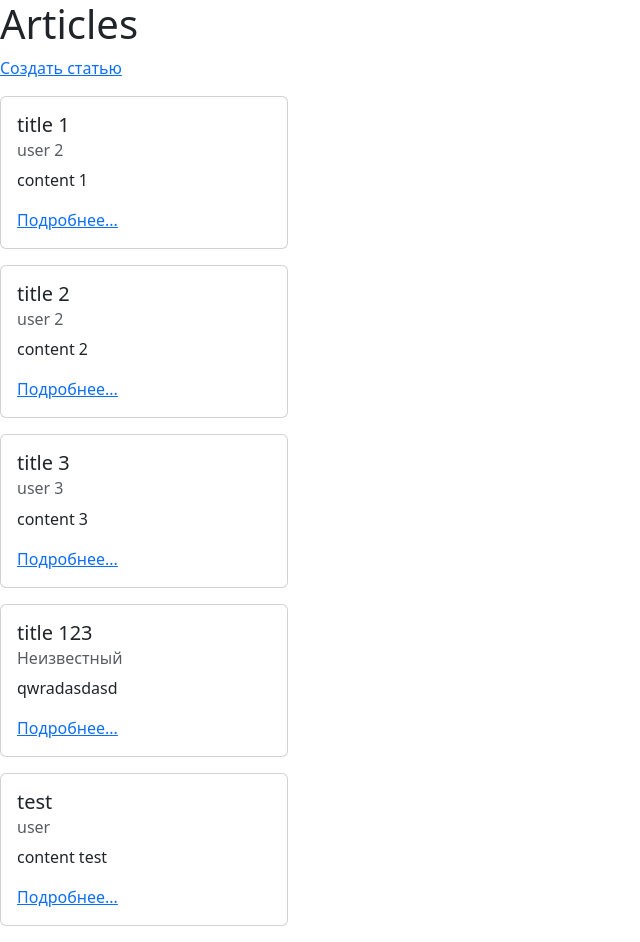
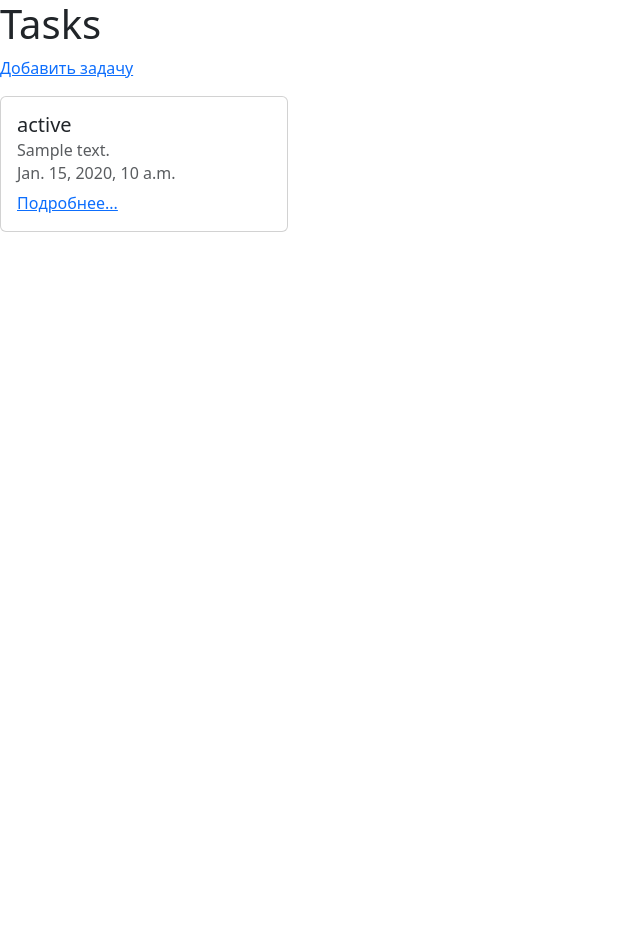
Before and after one commit to Amantay21/ToDo_list_Abdilov_Amantay, a Django app: page / in a window 1280 px wide. Shown: the whole page, without its empty margins (0-640 px from the left). After the commit the page ends 232 px from the top, so only its background shows below. Run offline with Django 4.2, Linux system fonts and the light colour scheme; data comes from the database, SQL or seed files in the repository; tables that the repository leaves empty hold one stand-in row (values such as "Sample post").

Commit message:
накатил миграции и созда класс Task удалив Article, теперь нужно разобраться с созданием задачи

```diff
--- a/source/webapp/models.py
+++ b/source/webapp/models.py
@@ -1,12 +1,11 @@
 from django.db import models
 
 
-class Article(models.Model):
-    title = models.CharField(max_length=50, null=False, blank=False, verbose_name="Заголовок")
-    content = models.TextField(max_length=3000, null=False, blank=False, verbose_name='Контент')
-    author = models.CharField(max_length=40, default='Неизвестный', verbose_name="Автор")
-    created_at = models.DateTimeField(verbose_name='Время создания', auto_now_add=True)
-    updated_at = models.DateTimeField(auto_now=True, verbose_name='Время изменения')
+class Task(models.Model):
+    description = models.TextField(max_length=3000, null=False, blank=False, verbose_name='Описание')
+    status = models.CharField(max_length=40, default='Новая', verbose_name="Статус")
+    date_of_completion = models.DateTimeField(verbose_name='Дата выполнения', auto_now_add=False, null=False, blank=False)
+
 
     def __str__(self):
-        return f'{self.id}. {self.title}'
+        return f'{self.id}. {self.description}'
--- a/source/webapp/templates/index.html
+++ b/source/webapp/templates/index.html
@@ -4,21 +4,21 @@
 <head>
     <meta charset="utf-8">
     <meta name="viewport" content="width=device-width, initial-scale=1">
-    <title>Articles</title>
+    <title>Tasks</title>
     <link href="https://cdn.jsdelivr.net/npm/bootstrap@5.3.2/dist/css/bootstrap.min.css" rel="stylesheet"
           integrity="sha384-T3c6CoIi6uLrA9TneNEoa7RxnatzjcDSCmG1MXxSR1GAsXEV/Dwwykc2MPK8M2HN" crossorigin="anonymous">
 </head>
 <body>
-    <h1>Articles</h1>
+    <h1>Tasks</h1>
 
-    <a href="articles/add/" class="card-link">Создать статью</a>
-    {% for article in articles %}
+    <a href="tasks/add/" class="card-link">Добавить задачу</a>
+    {% for task in tasks %}
         <div class="card my-3" style="width: 18rem;">
             <div class="card-body">
-                <h5 class="card-title">{{ article.title }}</h5>
-                <h6 class="card-subtitle mb-2 text-body-secondary">{{ article.author }}</h6>
-                <p class="card-text">{{ article.content }}</p>
-                <a href="article/?id={{ article.pk }}" class="card-link">Подробнее...</a>
+                <h5 class="card-title">{{ task.status }}</h5>
+                <h6 class="card-subtitle mb-2 text-body-secondary">{{ task.description }}</h6>
+                <h6 class="card-subtitle mb-2 text-body-secondary">{{ task.date_of_completion }}</h6>
+                <a href="task/?id={{ task.pk }}" class="card-link">Подробнее...</a>
             </div>
         </div>
 
--- a/source/webapp/urls.py
+++ b/source/webapp/urls.py
@@ -1,8 +1,8 @@
 from django.urls import path
-from webapp.views import index_view, article_create_view, article_view
+from webapp.views import index_view, create_task_view, task_view
 
 urlpatterns = [
     path('', index_view),
-    path('articles/add/', article_create_view),
-    path('article/', article_view)
+    path('tasks/add/', create_task_view),
+    path('task/', task_view)
 ]
--- a/source/webapp/views.py
+++ b/source/webapp/views.py
@@ -1,26 +1,26 @@
 from django.shortcuts import render
-from webapp.models import Article
+from webapp.models import Task
 from django.http import HttpResponseRedirect
 
 
 def index_view(request):
-    articles = Article.objects.all()
-    return render(request, 'index.html', {'articles': articles})
+    tasks = Task.objects.all()
+    return render(request, 'index.html', {'tasks': tasks})
 
 
-def article_view(request):
-    article_id = request.GET.get('id')
-    article = Article.objects.get(id=article_id)
-    return render(request, 'article_view.html', {'article': article})
+def task_view(request):
+    task_id = request.GET.get('id')
+    tasks = Task.objects.get(id=task_id)
+    return render(request, 'tasks_view.html', {'tasks': tasks})
 
 
-def article_create_view(request):
+def create_task_view(request):
     if request.method == "GET":
-        return render(request, 'article_create.html')
+        return render(request, 'tasks_create.html')
     elif request.method == "POST":
-        Article.objects.create(
-            title=request.POST.get('title'),
-            content=request.POST.get('content'),
-            author=request.POST.get('author')
+        Task.objects.create(
+            description=request.POST.get('description'),
+            status=request.POST.get('status'),
+            date_of_completion=request.POST.get('date_of_completion')
         )
         return HttpResponseRedirect('/')
```
Also changed, not shown: source/webapp/admin.py (+0 -11 lines), source/webapp/templates/article_create.html (deleted, +0 -28 lines), source/webapp/templates/tasks_create.html (added, +25 -0 lines), source/webapp/templates/tasks_view.html (renamed from source/webapp/templates/article_view.html).
